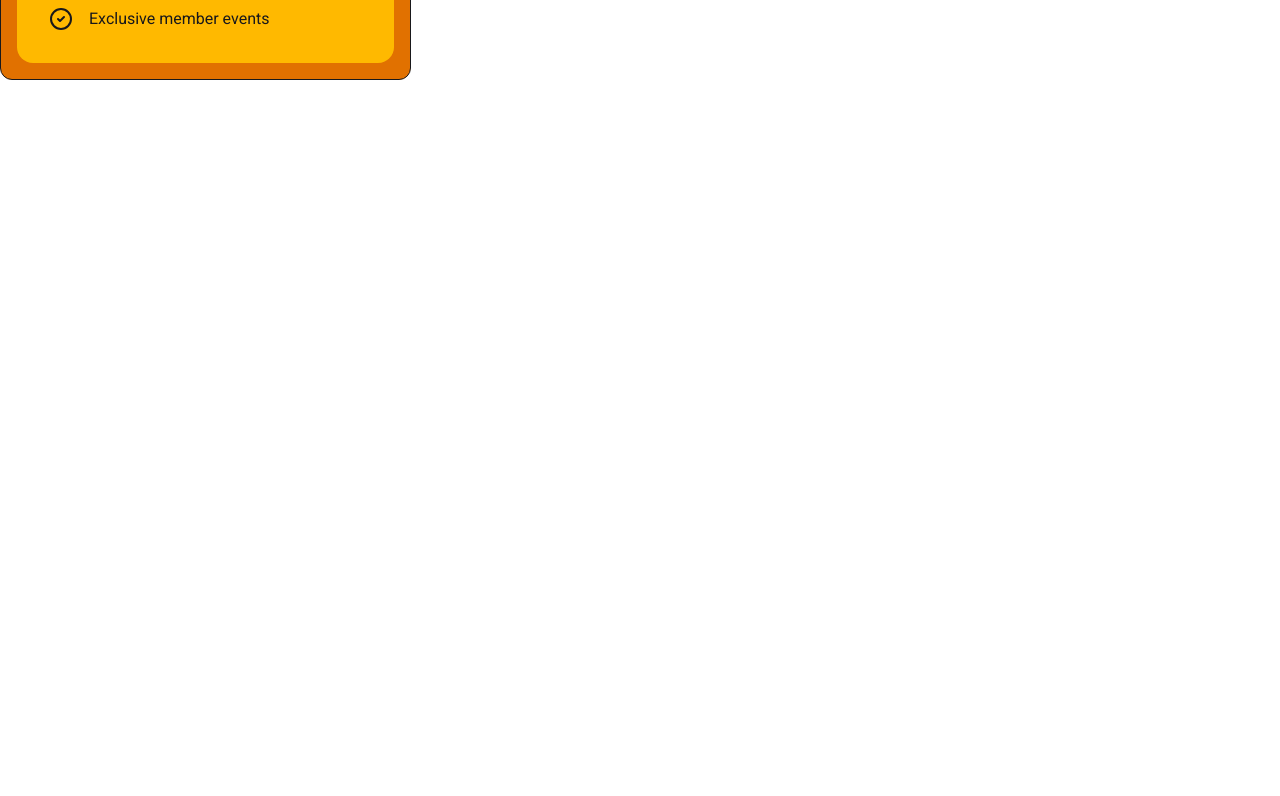
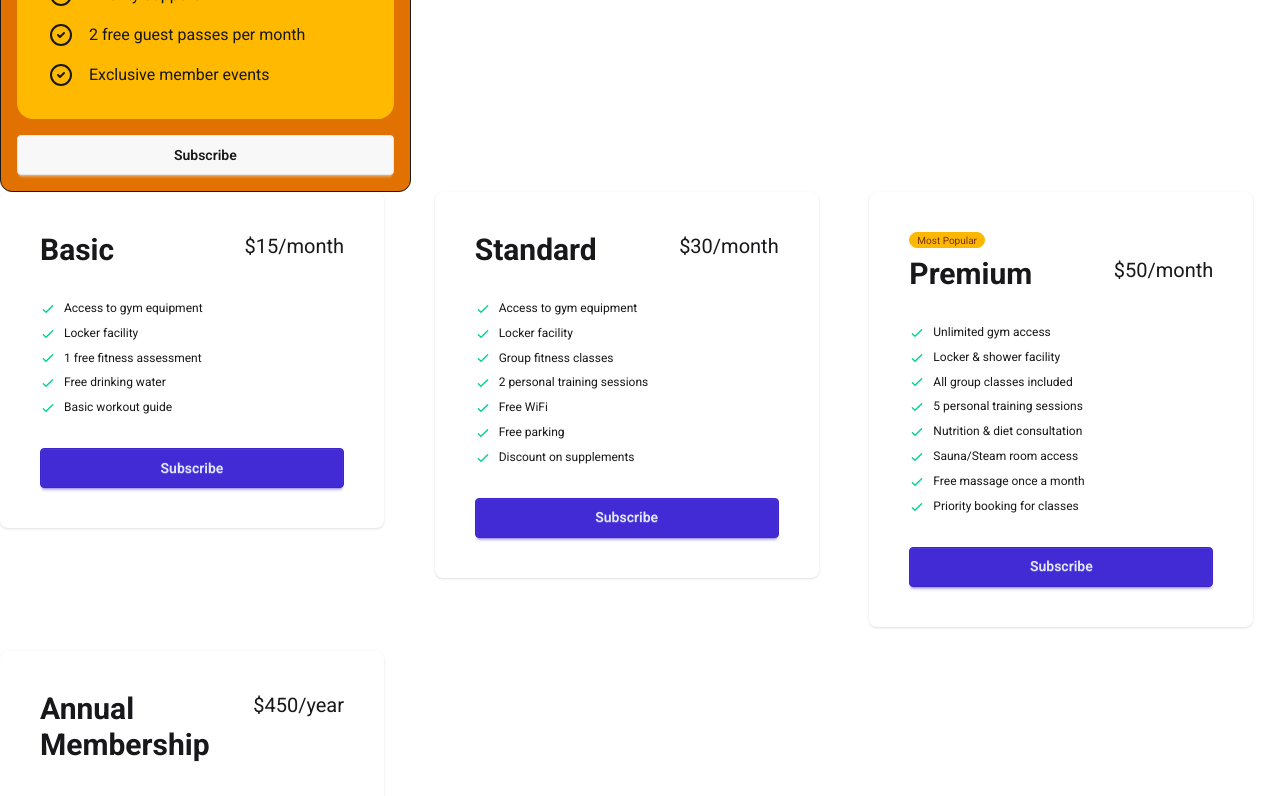
Before and after one commit to developer-shahidul/react-rauter-and-state-managment, a React (Vite) app in the folder tailwind-react-pricing-options/: page / in a window 1280 px wide. Shown: the part 1180-1976 px from the top of the page. Before the commit the page ends 1260 px from the top, so only its background shows below. Built offline with nearby package versions, Linux system fonts and the light colour scheme.

Commit message:
use daisi UI pricing card to modify for the component

```diff
--- a/tailwind-react-pricing-options/public/pricingData.json
+++ b/tailwind-react-pricing-options/public/pricingData.json
@@ -32,6 +32,7 @@
     "planName": "Premium",
     "price": "$50/month",
     "description": "Complete package with personal training and extra facilities.",
+    "mostPopular": "true",
     "features": [
       "Unlimited gym access",
       "Locker & shower facility",
--- /dev/null
+++ b/tailwind-react-pricing-options/src/components/daisiPricingCard/DaisiPricingCard.jsx
@@ -0,0 +1,50 @@
+import React from "react";
+
+const DaisiPricingCard = ({ pricing }) => {
+  // console.log(pricing);
+  const { planName, price, features, mostPopular } = pricing;
+
+  return (
+    <div>
+      <div className="card w-96 bg-base-100 shadow-sm  p-4">
+        <div className="card-body ">
+          {mostPopular && (
+            <span className="badge badge-xs badge-warning">Most Popular</span>
+          )}
+          <div className="flex justify-between">
+            <h2 className="text-3xl font-bold">{planName}</h2>
+            <span className="text-xl">{price}</span>
+          </div>
+
+          <ul className="mt-6  flex flex-col   gap-2 text-xs h-auto">
+            {features.map((feature, idx) => (
+              <li key={idx}>
+                <svg
+                  xmlns="http://www.w3.org/2000/svg"
+                  className="size-4 me-2 inline-block text-success"
+                  fill="none"
+                  viewBox="0 0 24 24"
+                  stroke="currentColor"
+                >
+                  <path
+                    strokeLinecap="round"
+                    strokeLinejoin="round"
+                    strokeWidth="2"
+                    d="M5 13l4 4L19 7"
+                  />
+                </svg>
+                <span>{feature}</span>
+              </li>
+            ))}
+          </ul>
+
+          <div className="mt-6">
+            <button className="btn btn-primary btn-block">Subscribe</button>
+          </div>
+        </div>
+      </div>
+    </div>
+  );
+};
+
+export default DaisiPricingCard;
--- a/tailwind-react-pricing-options/src/components/pricingCard/PricingCard.jsx
+++ b/tailwind-react-pricing-options/src/components/pricingCard/PricingCard.jsx
@@ -6,18 +6,19 @@
   //   console.log(pricing);
   const { planName, price, description, features } = pricing;
   return (
-    <div className="border rounded-xl bg-amber-600 p-4">
+    <div className="flex flex-col border rounded-xl bg-amber-600 p-4">
       {/* card header */}
       <div>
         <h2 className="text-7xl">{planName}</h2>
         <h4 className="text-3xl">{price}</h4>
       </div>
-      <div className="bg-amber-400 p-4 rounded-2xl ">
+      <div className="flex-1   bg-amber-400 p-4 rounded-2xl ">
         <p>{description}</p>
         {features.map((feature, index) => (
           <PricingFeature feature={feature} key={index}></PricingFeature>
         ))}
       </div>
+      <button className="btn  w-full mt-4">Subscribe</button>
     </div>
   );
 };
--- a/tailwind-react-pricing-options/src/components/pricingOptions/PricingOptions.jsx
+++ b/tailwind-react-pricing-options/src/components/pricingOptions/PricingOptions.jsx
@@ -1,5 +1,6 @@
 //
 import PricingCard from "../pricingCard/PricingCard";
+import DaisiPricingCard from "../daisiPricingCard/DaisiPricingCard";
 import { use } from "react";
 
 const PricingOptions = ({ pricingPromise }) => {
@@ -8,9 +9,18 @@
   return (
     <div>
       <h2 className="text-5xl">Get our membership</h2>
-      <div className="grid md:grid-cols-3 gap-6">
+      <div className="grid md:grid-cols-2 lg:grid-cols-3 gap-6">
         {pricingData.map((pricing) => (
           <PricingCard key={pricing.id} pricing={pricing}></PricingCard>
+        ))}
+      </div>
+
+      <div className="grid md:grid-cols-2 lg:grid-cols-3 gap-6">
+        {pricingData.map((pricing, idx) => (
+          <DaisiPricingCard
+            key={`${pricing.id}-${idx}`}
+            pricing={pricing}
+          ></DaisiPricingCard>
         ))}
       </div>
     </div>
```
